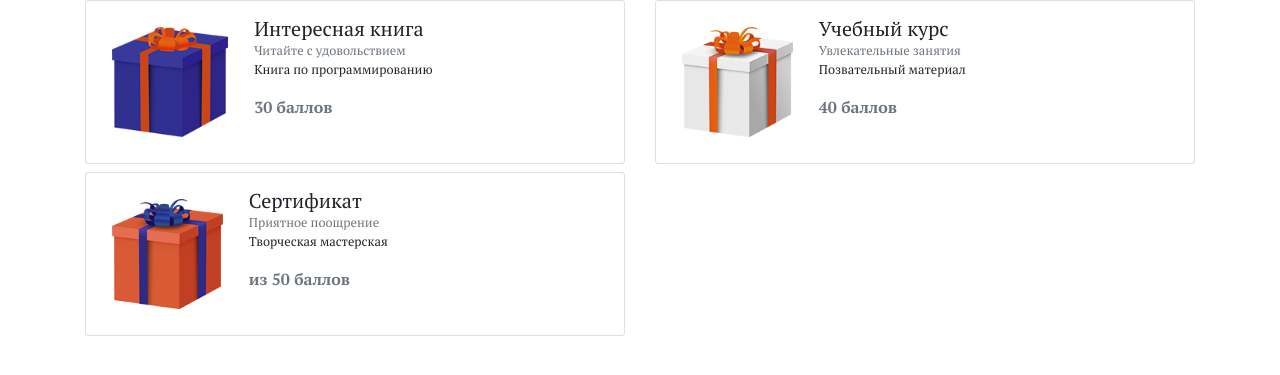
After one commit to kravec2001/60dfa28d7c83b71f3b9b0d258a9f023c, a Symfony app: template templates/gift/gift.html.twig in a window 1280 px wide. The commit adds this page. Shown: the top 375 px of the page. Run offline with Twig, Linux system fonts and the light colour scheme; the template is opened without the code that fills it, so the values that code supplies are empty; some libraries are stand-ins or nearby versions.

Commit message:
add gift

```diff
--- /dev/null
+++ b/templates/gift/gift.html.twig
@@ -0,0 +1,120 @@
+{% extends 'base.html.twig' %}
+
+{% block body %}
+    <div class="row mb-2">
+        <div class="col-md-6 mb-6">
+            <div class="card p-3">
+                <div class="d-flex align-items-start">
+                    <div class="image">
+                        <img src="/img/icon/gift-3.png" style="height: 130px; padding: 10px;"/>
+                    </div>
+                    <div class="ml-3 w-100 d-flex flex-column">
+                        <h5 class="mb-0 mt-0">Интересная книга </h5>
+                        <small class="mb-3">
+                            <span class="text-muted">Читайте с удовольствием</span> <br>
+                            Книга по программированию
+                        </small>
+                        <div class="d-flex justify-content-between">
+                            <span class="text-muted"><b>30 баллов</b></span>
+                        </div>
+                    </div>
+                    <div class="mt-5 ">
+                        {% if bonus > 30 %}
+                            <form action="
+                       {% if return == 1 %}
+                          {{ path("user_map") }}
+                       {% else %}
+                          {{ path("user") }}
+                       {% endif %}" method="post">
+                                <button class="btn btn-lg btn-first" type="submit" id="next" name="save" class="btn btn-info"
+                                        style="display:block; margin:auto">Выбрать
+                                </button>
+                            </form>
+                        {% endif %}
+                    </div>
+                </div>
+            </div>
+        </div>
+        <div class="col-md-6 mb-6">
+            <div class="card p-3">
+                <div class="d-flex align-items-start">
+                    <div class="image">
+                        <img src="/img/icon/gift-2.png" style="height: 130px; padding: 10px;"/>
+                    </div>
+                    <div class="ml-3 w-100 d-flex flex-column">
+                        <h5 class="mb-0 mt-0">Учебный курс</h5>
+                        <small class="mb-3">
+                            <span class="text-muted">Увлекательные занятия</span> <br>
+                            Позвательный материал
+                        </small>
+                        <div class="d-flex justify-content-between">
+                            <span class="text-muted"><b>40 баллов</b></span>
+                        </div>
+                    </div>
+                    <div class="mt-5 ">
+                        {% if bonus > 40 %}
+                            <form action="
+                            {% if return == 1 %}
+                               {{ path("user_map") }}
+                            {% else %}
+                               {{ path("user") }}
+                            {% endif %}" method="post">
+                                <button class="btn btn-lg btn-first" type="submit" id="next" name="save" class="btn btn-info"
+                                        style="display:block; margin:auto">Выбрать
+                                </button>
+                            </form>
+                        {% endif %}
+                    </div>
+
+                </div>
+            </div>
+        </div>
+    </div>
+    <div class="row mb-2">
+        <div class="col-md-6 mb-6">
+            <div class="card p-3">
+                <div class="d-flex align-items-start">
+                    <div class="image">
+                        <img src="/img/icon/gift-4.png" style="height: 130px; padding: 10px;"/>
+                    </div>
+                    <div class="ml-3 w-100 d-flex flex-column">
+                        <h5 class="mb-0 mt-0">Сертификат</h5>
+                        <small class="mb-3">
+                            <span class="text-muted">Приятное поощрение</span> <br>
+                            Творческая мастерская
+                        </small>
+                        <div class="d-flex justify-content-between">
+                            <span class="text-muted"><b>
+                                    {% if bonus < 50 %}
+                                        {{ bonus }} из
+                                    {% endif %} 50 баллов</b></span>
+                        </div>
+                    </div>
+                    <div class="mt-5 ">
+                        {% if bonus > 50 %}
+                            <form action="
+                          {% if return == 1 %}
+                             {{ path("user_map") }}
+                          {% else %}
+                             {{ path("user") }}
+                             {% endif %}" method="post">
+                                <button class="btn btn-lg btn-first" type="submit" id="next" name="save" class="btn btn-info"
+                                        style="display:block; margin:auto">Выбрать
+                                </button>
+                            </form>
+                        {% endif %}
+                    </div>
+                </div>
+            </div>
+        </div>
+    </div>
+    {% if return == 1 %}
+        <div>
+            <form action="{{ path("user_map") }}" method="post">
+                <button type="submit" id="next" name="save" class="btn btn-success btn-lg"
+                        style="display:block; margin:auto">Продолжить
+                </button>
+            </form>
+        </div>
+    {% endif %}
+{% endblock %}
--- a/templates/menu/menu.html.twig
+++ b/templates/menu/menu.html.twig
@@ -11,5 +11,6 @@
         <a class="dropdown-item list-group-item-info" href="#">Календарь событий</a>
         <a class="dropdown-item list-group-item-info" href="{{ path('user_map') }}">Карта адаптации</a>
         <a class="dropdown-item list-group-item-info" href="{{ path('user_idea') }}">Идеи и предложения</a>
+        <a class="dropdown-item list-group-item-info" href="{{ path('user_gift') }}">Магазин подарков</a>
     </div>
 </div>
--- a/templates/user/idea.html.twig
+++ b/templates/user/idea.html.twig
@@ -44,7 +44,7 @@
     <h3>Добавить идею или предложение</h3>
 
     <div class="container-idea">
-        <form action="/action_page.php">
+        <form action="{{ path("user") }}">
             <label for="country" style="color: #1c1b7d">Тип сообщения</label>
             <select id="country" name="country">
                 <option value="0">Идея</option>
@@ -56,7 +56,6 @@
             <label for="fname" style="color: #1c1b7d">Тема</label>
             <input type="text" id="fname" name="firstname" placeholder="Введите тему..">
 
-
             <label for="subject" style="color: #1c1b7d">Текст</label>
             <textarea id="subject" name="subject" placeholder="Введите тескт.." style="height:200px"></textarea>
 
```
Also changed, not shown: src/Controller/UserController.php (+25 -1 lines), public/img/icon/gift-1.png (added), public/img/icon/gift-2.png (added), public/img/icon/gift-3.png (added), public/img/icon/gift-4.png (added).
